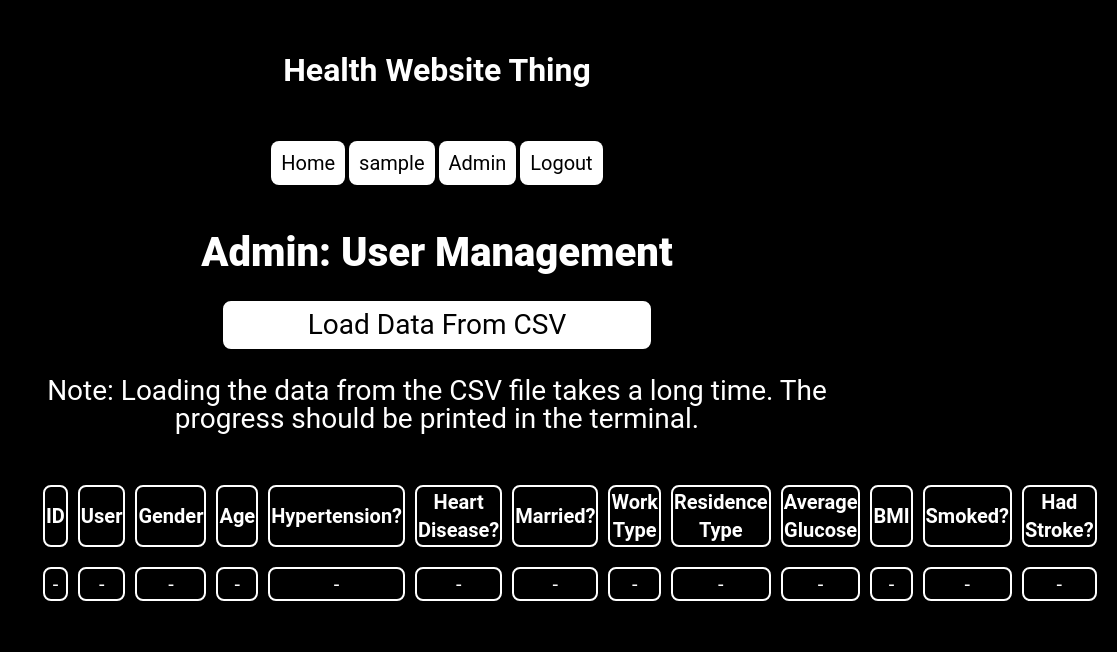
After one commit to CS-LTU/com7033-assignment-mrhatman26, a Flask app: page /admin/database/manage/ in a window 1360 px wide. The commit adds this page. Shown: the top 652 px of the page, without its empty margins (243-1360 px from the left). Run offline with Flask 3, Linux system fonts and the light colour scheme; the visitor is signed in with stand-in values (Sample User, id 1); data comes from the database, SQL or seed files in the repository; data that the repository does not hold is empty.

Commit message:
Added Admin page to view patient data

```diff
--- a/app.py
+++ b/app.py
@@ -244,8 +244,22 @@ def admin_user_delete(user_id):
         add_access_log(request.remote_addr, log_get_user(), "/admin/users/delete/user_id=" + str(user_id) + " (admin_user_delete)", True, True)
         abort(404)
 
+#Patient Data Management
+@app.route('/admin/database/manage/')
+def admin_database_management():
+    if current_user.is_authenticated:
+        if current_user.is_admin:
+            add_access_log(request.remote_addr, current_user.username, "/admin/database/manage/ (admin_database_management)", False, True)
+            return render_template('/admin/admin_patient_management.html', page_name="Admin: Patient Data Management", patient_data=admin_get_patient_data())
+        else:
+            add_access_log(request.remote_addr, current_user.username, "/admin/database/manage/ (admin_database_management)", True, True)
+            abort(404)
+    else:
+        add_access_log(request.remote_addr, current_user.username, "/admin/database/manage/ (admin_database_management)", True, True)
+        abort(404)
+
 #DB Loader
-@app.route('/admin/load_db/')
+@app.route('/admin/database/manage/load_db/')
 def admin_loadDB():
     if current_user.is_authenticated:
         if current_user.is_admin is True:
@@ -253,7 +267,7 @@ def admin_loadDB():
             from db_reader import read_presaved_data
             read_presaved_data()
             add_readDB_admin_log(request.remote_addr, current_user.username)
-            return redirect('/')
+            return redirect('/admin/database/manage/')
         else:
             add_access_log(request.remote_addr, current_user.username, "/admin/load_db/ (admin_loadDB)", True, True)
             abort(404)
--- a/db_handler.py
+++ b/db_handler.py
@@ -182,6 +182,7 @@ def user_update(userdata):
     return True
 
 '''Patient commands'''
+#Misc
 def insert_patients_data(patient_data):
     database = mysql.connector.connect(**get_db_config(deployed))
     cursor = database.cursor()
@@ -195,6 +196,7 @@ def insert_patients_data(patient_data):
     database.commit()
     cursor.close()
     database.close()
+
 
 '''Admin commands'''
 #Check
@@ -228,7 +230,32 @@ def admin_check_basepass():
             return True
     else:
         return False
+
 #Get
+def admin_get_patient_data():
+    patients = []
+    database = mysql.connector.connect(**get_db_config(deployed))
+    cursor = database.cursor()
+    cursor.execute("SELECT * FROM table_patient_data")
+    for patient in cursor.fetchall():
+        patients.append({
+            "id": patient[0],
+            "gender": patient[1],
+            "age": patient[2],
+            "hypert": patient[3],
+            "hdisease": patient[4],
+            "married": patient[5],
+            "wtype": patient[6],
+            "rtype": patient[7],
+            "glevel": patient[8],
+            "bmi": patient[9],
+            "smoked": patient[10],
+            "stroke": patient[11],
+        })
+    cursor.close()
+    database.close()
+    return patients
+
 #Insert
 #Update
 def admin_hash_basepass():
--- a/db_reader.py
+++ b/db_reader.py
@@ -11,7 +11,7 @@ def read_presaved_data():
     with open("healthcare-dataset-stroke-data.csv") as csvfile:
         table = csv.reader(csvfile, delimiter=" ")
         for row in table:
-            print(row)
+            print(row, flush=True)
             if len(row) > 1:
                 row = row[0] + row[1]
                 row = row.split(",")
--- a/templates/admin/admin_main.html
+++ b/templates/admin/admin_main.html
@@ -5,7 +5,7 @@
                 <h3 id="page_header">Admin: Main</h3>
                 <div id="page_mainbody_home">
                     <p class="button"><a href="{{ url_for('admin_user_management') }}" class="button_link">User Management</a></p>
-                    <p class="button"><a href="{{ url_for('home') }}" class="button_link">Patient Data Management</a></p>
+                    <p class="button"><a href="{{ url_for('admin_database_management') }}" class="button_link">Patient Data Management</a></p>
                     <p class="button"><a href="{{ url_for('home') }}" class="button_link">Database Management</a></p>
                 </div>
         </div>
--- /dev/null
+++ b/templates/admin/admin_patient_management.html
@@ -0,0 +1,101 @@
+{% extends "layout.html" %}
+{% block content %}
+<div id="page_mainbody">
+        <div id="home_paragraph1">
+                <h3 id="page_header">Admin: User Management</h3>
+                <div id="page_mainbody_home">
+                    {% if patient_data is not none and patient_data|length > 0 %}
+                        <table>
+                            <tr>
+                                <th>ID</th>
+                                <th>User</th>
+                                <th>Gender</th>
+                                <th>Age</th>
+                                <th>Hypertension?</th>
+                                <th>Heart Disease?</th>
+                                <th>Married?</th>
+                                <th>Work Type</th>
+                                <th>Residence Type</th>
+                                <th>Average Glucose</th>
+                                <th>BMI</th>
+                                <th>Smoked?</th>
+                                <th>Had Stroke?</th>
+                            </tr>
+                            {% for patient in patient_data %}
+                                <tr>
+                                    <td>{{ patient.id }}</td>
+                                    <td>-</td>
+                                    <td>{{ patient.gender }}</td>
+                                    <td>{{ patient.age }}</td>
+                                    {% if patient.hypert == 1 %}
+                                        <td>Yes</td>
+                                    {% else %}
+                                        <td>No</td>
+                                    {% endif %}
+                                    {% if patient.hdisease == 1 %}
+                                        <td>Yes</td>
+                                    {% else %}
+                                        <td>No</td>
+                                    {% endif %}
+                                    {% if patient.married == 1 %}
+                                        <td>Yes</td>
+                                    {% else %}
+                                        <td>No</td>
+                                    {% endif %}
+                                    <td>{{ patient.wtype }}</td>
+                                    <td>{{ patient.rtype }}</td>
+                                    <td>{{ patient.glevel }}</td>
+                                    <td>{{ patient.bmi }}</td>
+                                    {% if patient.smoked == 1 %}
+                                        <td>Yes</td>
+                                    {% else %}
+                                        <td>No</td>
+                                    {% endif %}
+                                    {% if patient.stroke == 1 %}
+                                        <td>Yes</td>
+                                    {% else %}
+                                        <td>No</td>
+                                    {% endif %}
+                                </tr>
+                            {% endfor %}
+                        </table>
+                    {% else %}
+                        <p class="button"><a href="{{ url_for('admin_loadDB') }}" class="button_link">Load Data From CSV</a></p>
+                        <p>Note: Loading the data from the CSV file takes a long time. The progress should be printed in the terminal.</p>
+                        <table>
+                            <tr>
+                                <th>ID</th>
+                                <th>User</th>
+                                <th>Gender</th>
+                                <th>Age</th>
+                                <th>Hypertension?</th>
+                                <th>Heart Disease?</th>
+                                <th>Married?</th>
+                                <th>Work Type</th>
+                                <th>Residence Type</th>
+                                <th>Average Glucose</th>
+                                <th>BMI</th>
+                                <th>Smoked?</th>
+                                <th>Had Stroke?</th>
+                            </tr>
+                            <tr>
+                                <td>-</td>
+                                <td>-</td>
+                                <td>-</td>
+                                <td>-</td>
+                                <td>-</td>
+                                <td>-</td>
+                                <td>-</td>
+                                <td>-</td>
+                                <td>-</td>
+                                <td>-</td>
+                                <td>-</td>
+                                <td>-</td>
+                                <td>-</td>
+                            </tr>
+                        </table>
+                    {% endif %}
+                </div>
+        </div>
+</div>
+{% endblock %}
```
Also changed, not shown: static/logs.txt (+83 -0 lines).
